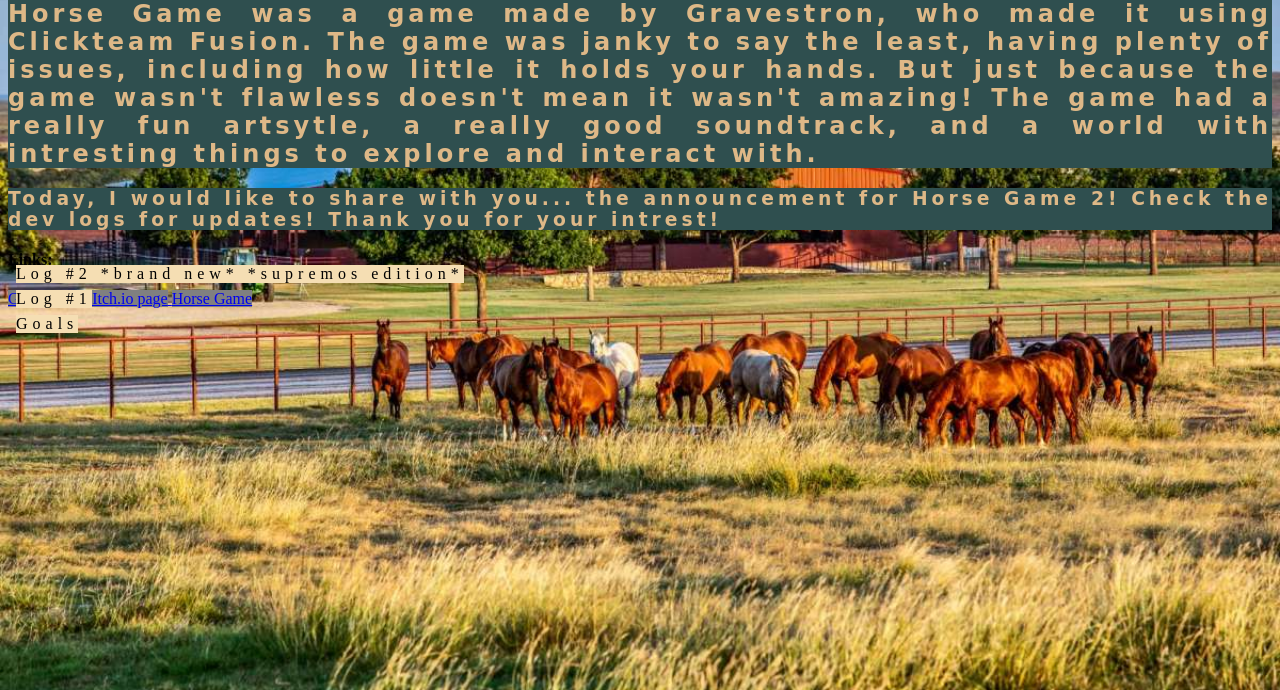
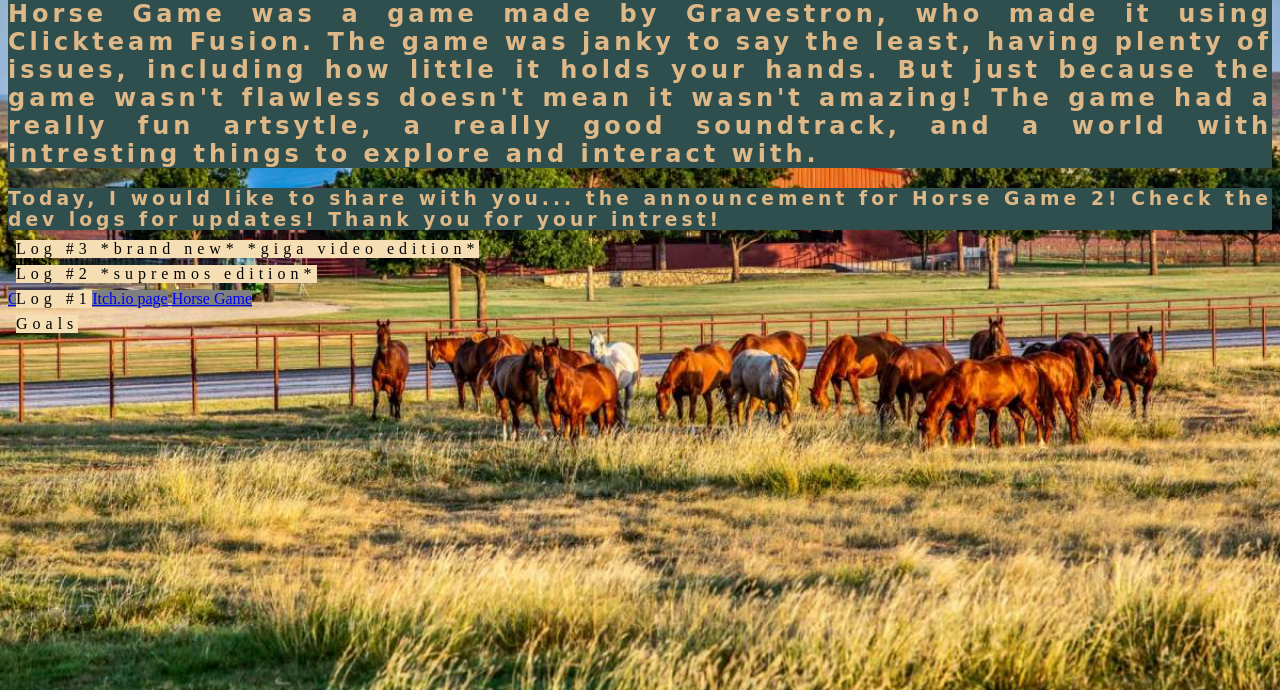
Before and after one commit to lucascmiller/horse-game-website, a plain HTML site: page devlog.html in a window 1280 px wide. Shown: the part 110-800 px from the top of the page. Drawn offline with Linux system fonts and the light colour scheme.

Commit message:
Add files via upload

```diff
--- a/devlog.html
+++ b/devlog.html
@@ -15,8 +15,13 @@ Dev Log
         <button>Return To The Stables</button>
         </a>
     </div>
+
+<a href="log3.html">
+    <span class="log3">Log #3 *brand new* *giga video edition*</span></h1>
+    </a>
+
 <a href="log2.html">
-    <span class="log2">Log #2 *brand new* *supremos edition*</span></h1>
+    <span class="log2">Log #2 *supremos edition*</span></h1>
     </a>
 
 <a href="log1.html">
--- a/pagestyle3.css
+++ b/pagestyle3.css
@@ -36,6 +36,15 @@ button {
     background-color: wheat;
 }
 
+.log3 {
+    position: absolute;
+    top: 350px;
+    left: 16px;
+    color: rgb(0, 0, 0);
+    letter-spacing: 5px;
+    background-color: wheat;
+}
+
 .log2 {
     position: absolute;
     top: 375px;
```
Also changed, not shown: log3.html (added, +39 -0 lines), pagestyle4.css (+7 -0 lines).
